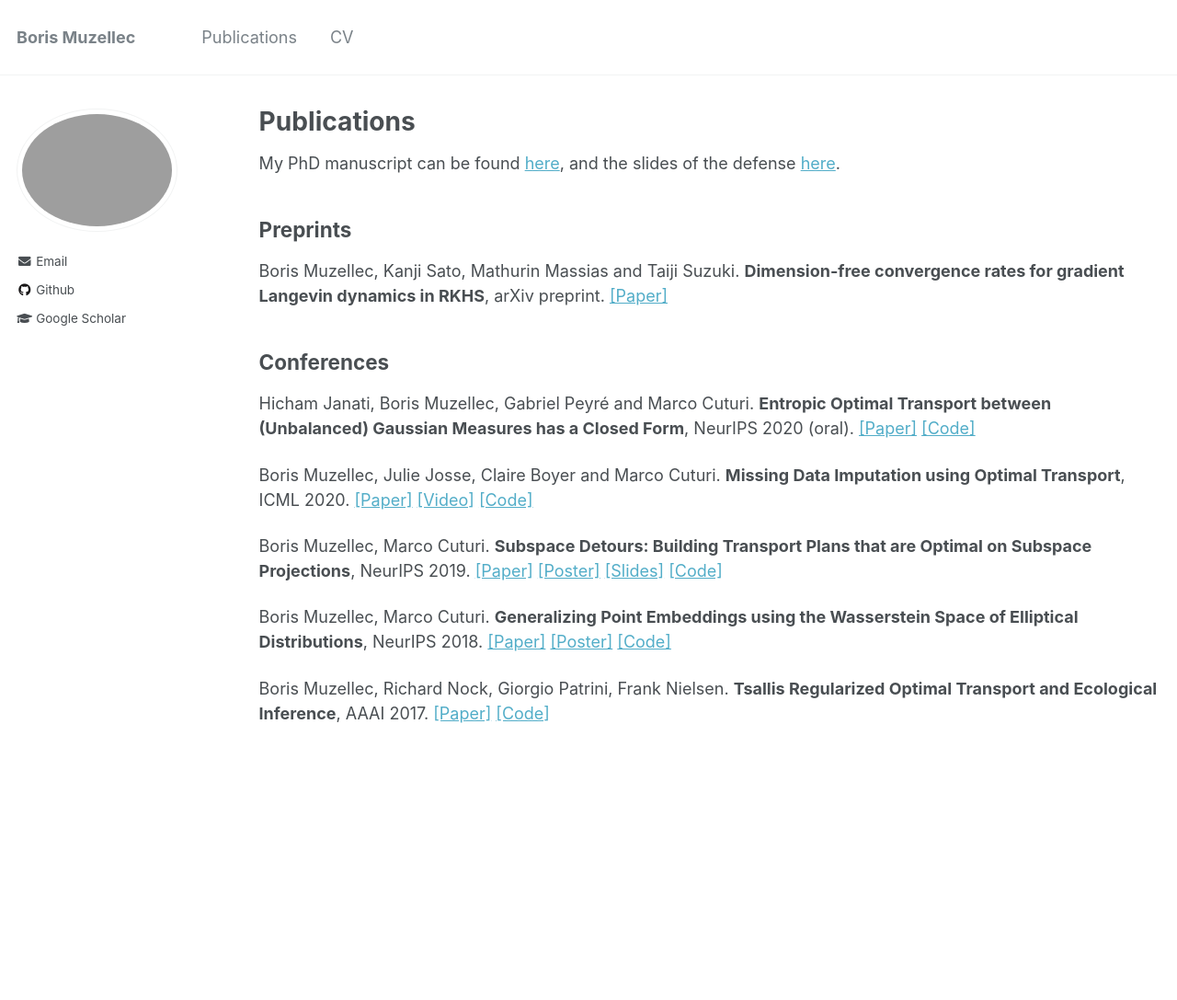
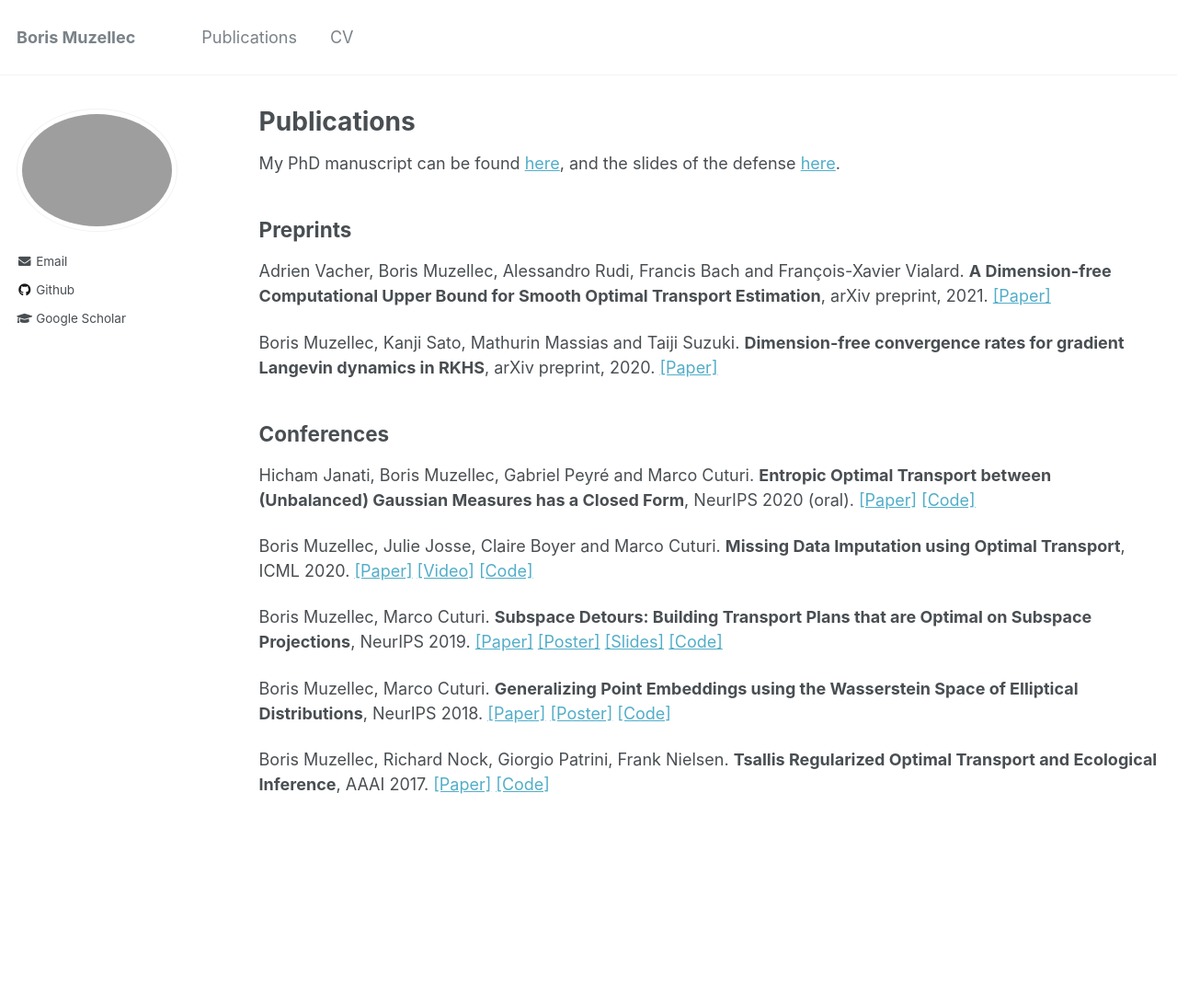
Before and after one commit to BorisMuzellec/borismuzellec.github.io, a Jekyll site: the page built from _pages/publications.md, in a window 1280 px wide. Shown: the whole page at 92% size. Built offline with Jekyll 4.4.1, drawn with Linux system fonts in a browser that asks for light colours; before the commit the page ends 1010 px from its top, so only the background shows below that.

Commit message:
new preprint

```diff
--- a/_pages/publications.md
+++ b/_pages/publications.md
@@ -7,11 +7,13 @@ author_profile: true
 
 {% include base_path %}
 
-My PhD manuscript can be found [here](https://borismuzellec.github.io/publications/thesis_muzellec.pdf), and the slides of the defense [here](https://borismuzellec.github.io/publications/slides_defense.pdf).
+My PhD manuscript can be found [here](https://tel.archives-ouvertes.fr/tel-03084452/document), and the slides of the defense [here](https://borismuzellec.github.io/publications/slides_defense.pdf).
 
 ## Preprints ##
 
-Boris Muzellec, Kanji Sato, Mathurin Massias and Taiji Suzuki. **Dimension-free convergence rates for gradient Langevin dynamics in RKHS**, arXiv preprint. [[Paper]](https://arxiv.org/abs/2003.00306)
+Adrien Vacher, Boris Muzellec, Alessandro Rudi, Francis Bach and François-Xavier Vialard. **A Dimension-free Computational Upper Bound for Smooth Optimal Transport Estimation**, arXiv preprint, 2021. [[Paper]](https://arxiv.org/pdf/2101.05380.pdf)
+
+Boris Muzellec, Kanji Sato, Mathurin Massias and Taiji Suzuki. **Dimension-free convergence rates for gradient Langevin dynamics in RKHS**, arXiv preprint, 2020. [[Paper]](https://arxiv.org/abs/2003.00306)
 
 ## Conferences ##
 
```
Also changed, not shown: _pages/about.md (+1 -4 lines).
